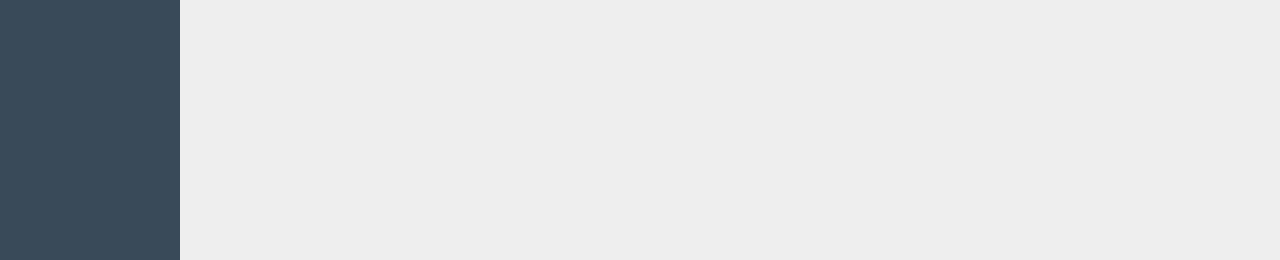
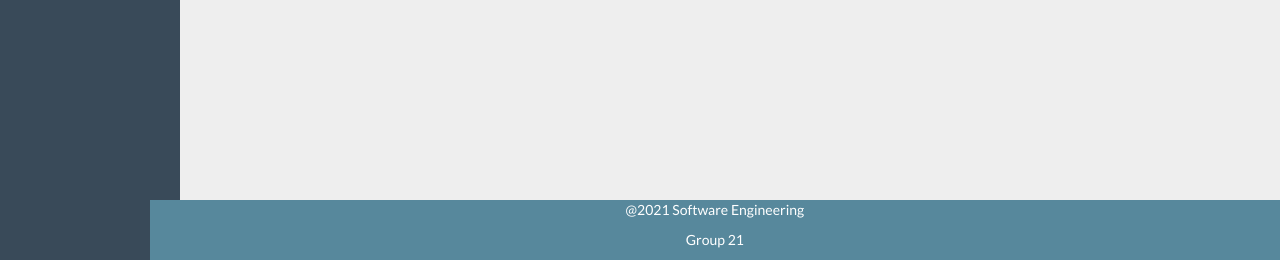
Before and after one commit to angelawirantono/Room-Reservation, a Flask app: page / in a window 1280 px wide. Shown: the part 540-800 px from the top of the page. Run offline with Flask 2, Linux system fonts and the light colour scheme; some libraries are stand-ins or nearby versions.

Commit message:
add footer

```diff
--- a/index.html
+++ b/index.html
@@ -138,11 +138,14 @@
         <section id="main-content">
             <section class="wrapper">
 
-
             </section>
         </section>
       <!--main content end-->
     </section>
+    <div class="footer">
+        <p>@2021 Software Engineering</p>
+        <p> Group 21</p>
+    </div>
   <!-- container section start -->
 
     <!-- javascripts -->
--- a/static/style.css
+++ b/static/style.css
@@ -262,3 +262,14 @@ ul.top-menu > li > a:hover, ul.top-menu > li > a:focus {
   padding: 10px 15px;
   border-bottom: 1px solid transparent;
 }
+
+.footer {
+    position: fixed;
+    right: 0;
+    bottom: 0;
+    width: 88.3%;
+    background : #57889c;
+    background-color : #57889c;
+    color: white;
+    text-align: center;
+  }
```
Also changed, not shown: dashboard.html (+13 -41 lines), reservation_form.html (+0 -12 lines). Lines whose indentation alone changed are shown as unchanged.
